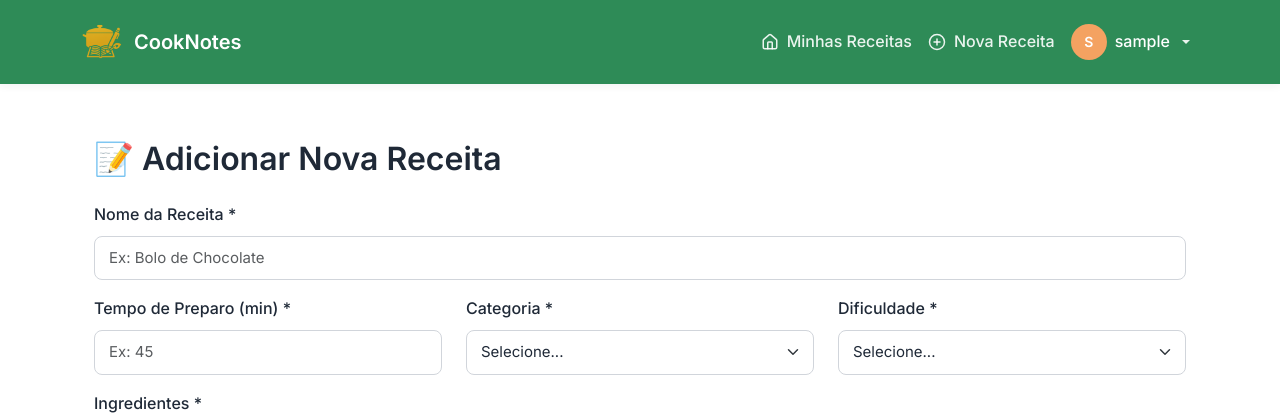
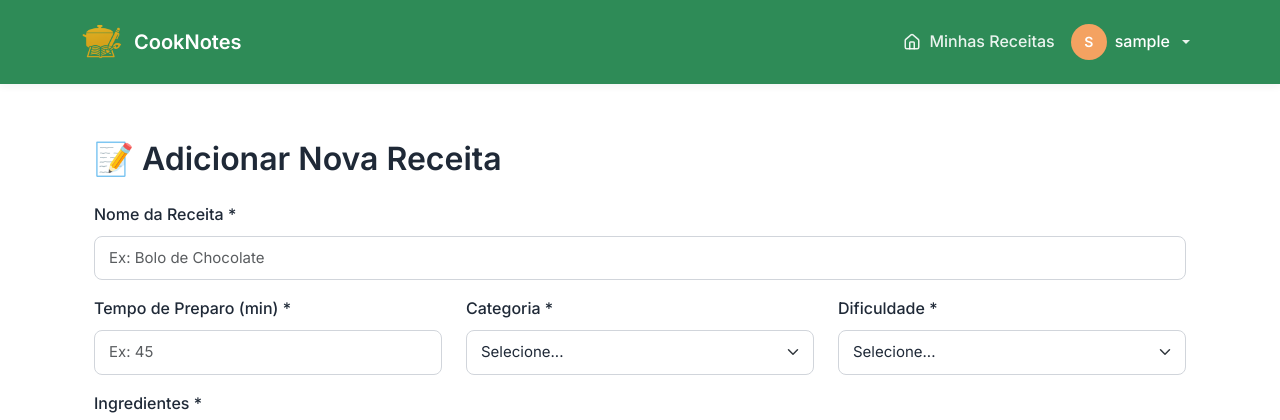
Before and after one commit to helleenlara/CookNotes, a Flask app: page /adicionar in a window 1280 px wide. Shown: the top 420 px of the page. Run offline with Flask 3, Linux system fonts and the light colour scheme; the visitor is signed in with stand-in values (Sample User, id 1).

Commit message:
Corrige layout do template base.html :wq git log --oneline

```diff
--- a/templates/base.html
+++ b/templates/base.html
@@ -42,12 +42,6 @@
                         <a class="nav-link" href="{{ url_for('index') }}">
                             <i data-lucide="home" class="icon-small"></i>
                             Minhas Receitas
-                        </a>
-                    </li>
-                    <li class="nav-item">
-                        <a class="nav-link" href="{{ url_for('adicionar_receita') }}">
-                            <i data-lucide="plus-circle" class="icon-small"></i>
-                            Nova Receita
                         </a>
                     </li>
 
```
